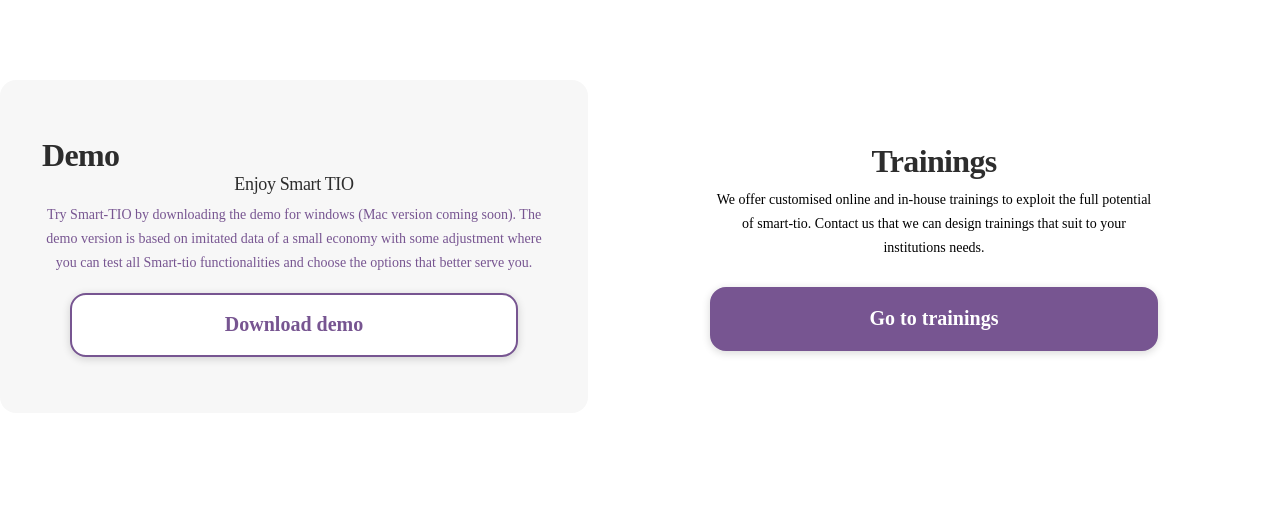
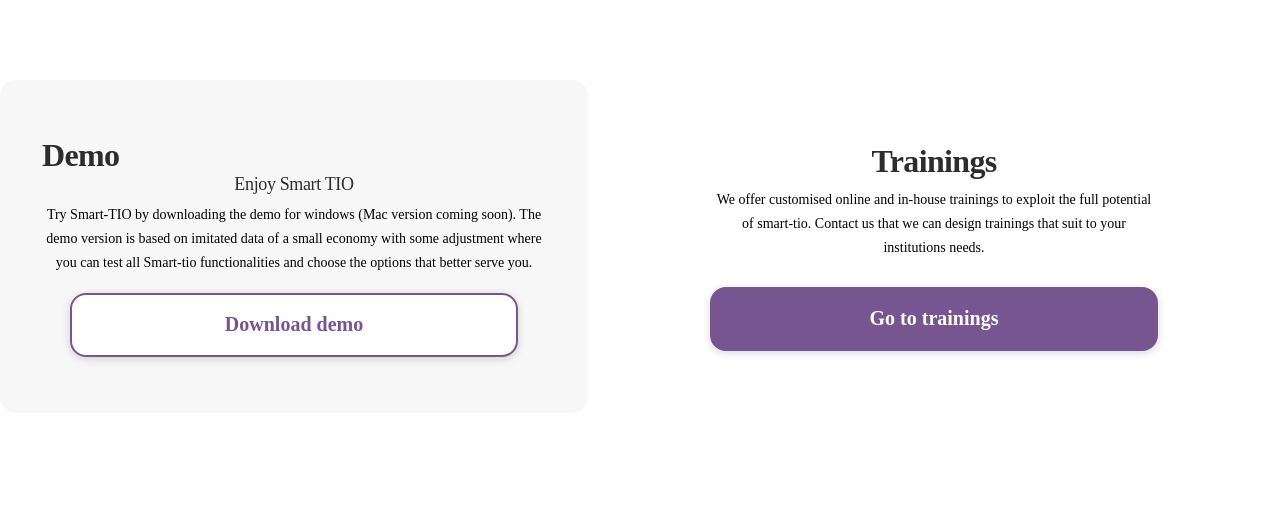
Before and after one commit to ypbxa/Smart-TIO-web, a PHP site: page /Product.html in a window 1280 px wide. Shown: the part 1785-2300 px from the top of the page. Run offline with PHP 8.4, Linux system fonts and the light colour scheme; some web fonts are replaced.

Commit message:
text problem solved

```diff
--- a/Product.html
+++ b/Product.html
@@ -143,7 +143,7 @@
                 More local, more nearby
               </h5>
             </div>
-            <p id="pricesnav">
+            <p>
             Apply the regional smart-tio to provide locally relevant decisions for each of the regions.
             Regions are specialised in different products and sectors and, as a result, the demand simulations would have different effects depending on the region.
             </p>
@@ -163,7 +163,7 @@
         <h4>Demo</h4>
         <div class="demoandtutorialtext">
           <h5 class="claimtwo">Enjoy Smart TIO</h5>
-          <p id="pricesnav">Try Smart-TIO by downloading the demo for windows (Mac version coming soon). The demo version is based on
+          <p>Try Smart-TIO by downloading the demo for windows (Mac version coming soon). The demo version is based on
             imitated data of a small economy with some adjustment where you can test all Smart-tio functionalities and choose the options
             that better serve you.</p>
         </div>
--- a/style/style.css
+++ b/style/style.css
@@ -14,7 +14,7 @@
       font-family: "SF-Pro";
   }
   a {
-    color: #775591;
+    color: #000000;
     text-decoration: none;
     font-family: 'SF-Pro';
 font-style: normal;
```
